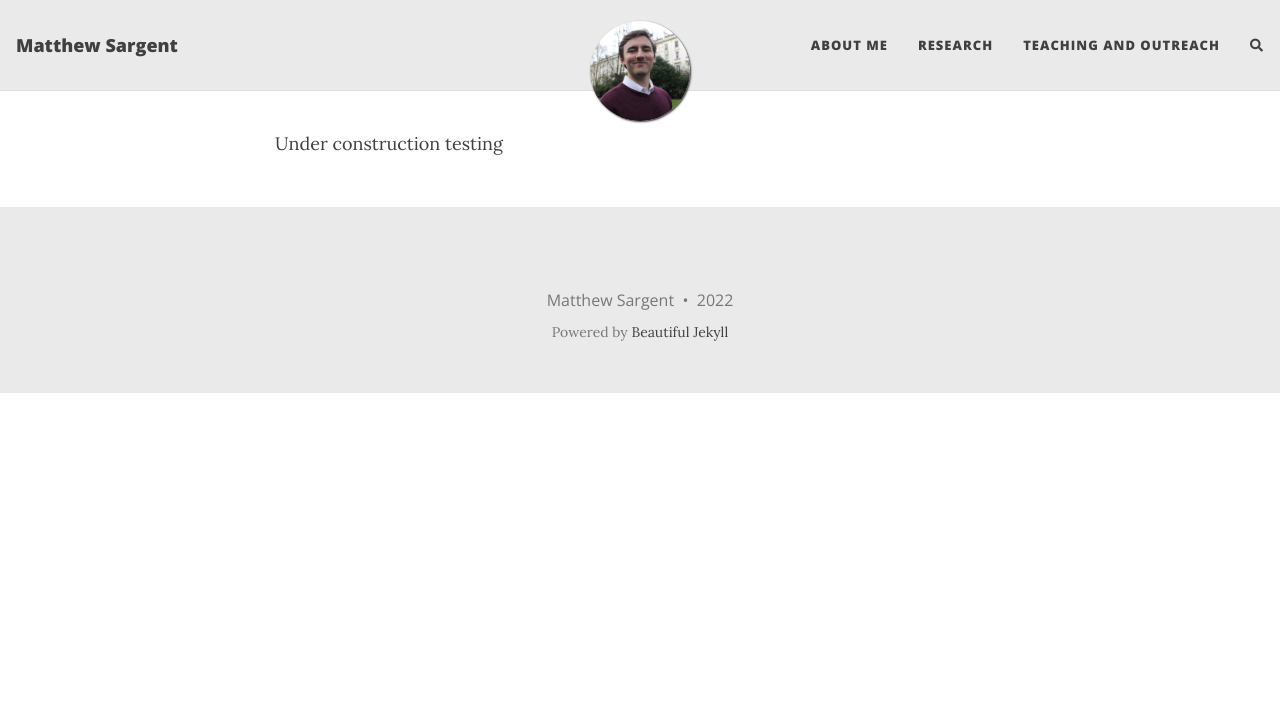
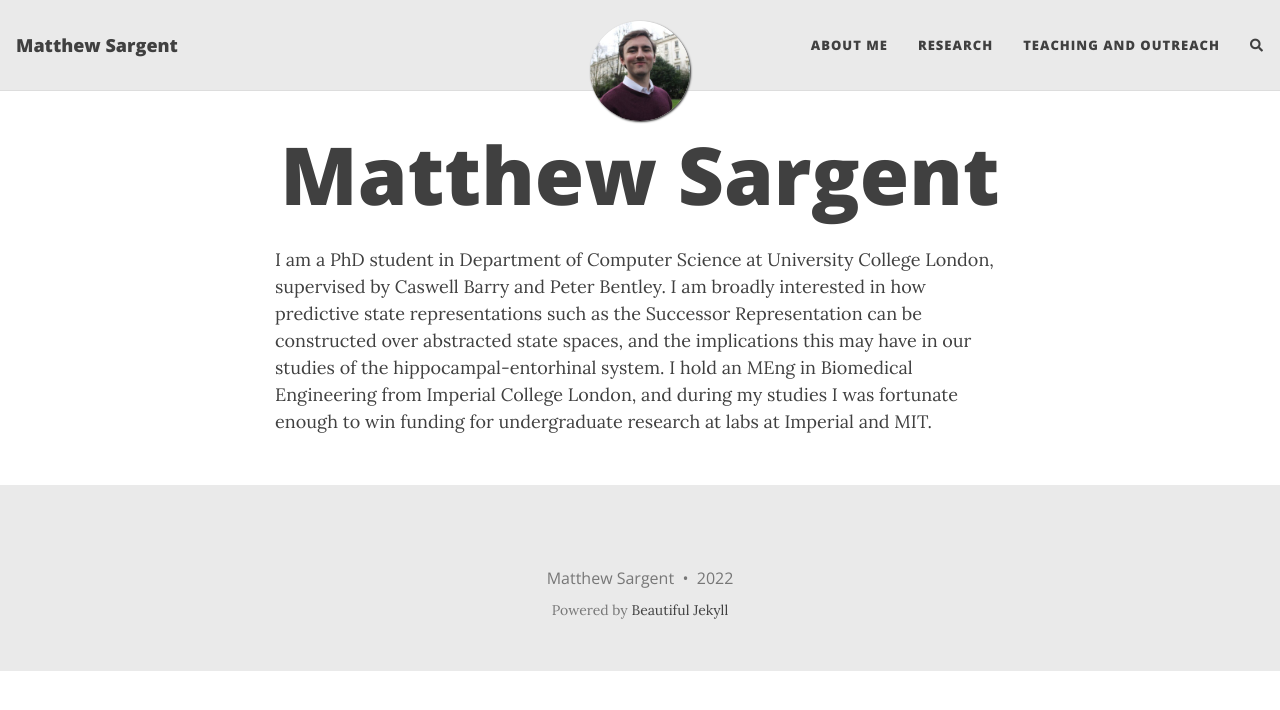
Before and after one commit to mjsargent/mjsargent.github.io, a Jekyll site: the page built from index.html, in a window 1280 px wide. Shown: the top 710 px of the page. Built offline with Jekyll 4.4.1, drawn with Linux system fonts in a browser that asks for light colours; nearby versions of some CDN libraries; the list of posts is cut into pages by our own code; comment, search, counter and statistics services are not loaded.

Commit message:
changed index page

```diff
--- a/index.html
+++ b/index.html
@@ -1,8 +1,7 @@
 ---
 layout: home
 title: Matthew Sargent
-subtitle: Home Page: Under construction
+subtitle:
 ---
-Under construction
 
-testing
+I am a PhD student in Department of Computer Science at University College London, supervised by Caswell Barry and Peter Bentley. I am broadly interested in how predictive state representations such as the Successor Representation can be constructed over abstracted state spaces, and the implications this may have in our studies of the hippocampal-entorhinal system. I hold an MEng in Biomedical Engineering from Imperial College London, and during my studies I was fortunate enough to win funding for undergraduate research at labs at Imperial and MIT.
```
